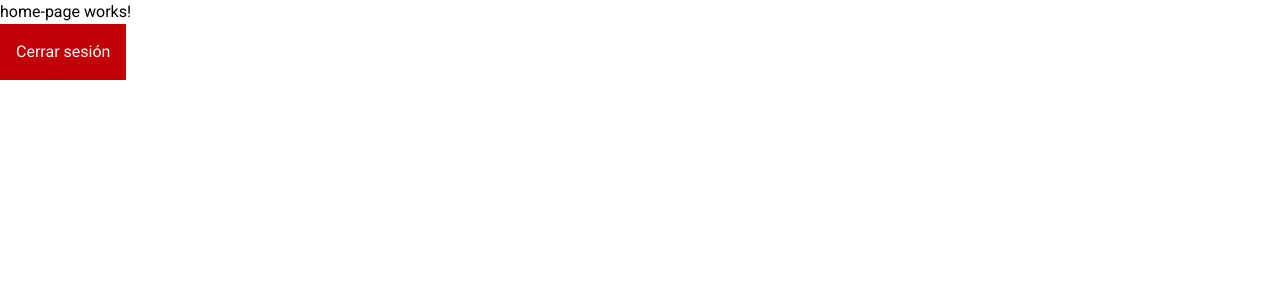
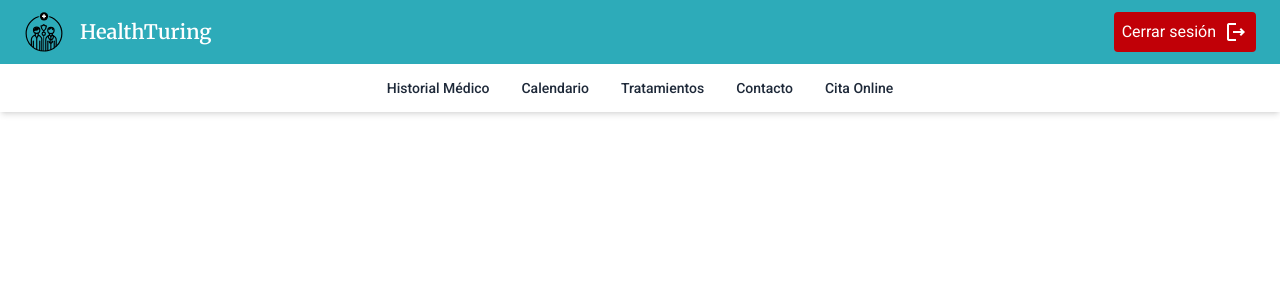
Before and after one commit to HealthTuring/HealthTuring, an Angular app in the folder frontend/healthTuring-client/: page /home in a window 1280 px wide. Shown: the top 300 px of the page. Built offline with nearby package versions, Linux system fonts and the light colour scheme; sample sign-in values are in the browser's storage.

Commit message:
Create Header and Navbar (unfinished)

```diff
--- a/frontend/healthTuring-client/src/app/home/pages/home-page/home-page.component.html
+++ b/frontend/healthTuring-client/src/app/home/pages/home-page/home-page.component.html
@@ -1,2 +1,2 @@
-<p>home-page works!</p>
-<button class="bg-red-700 text-white p-4" (click)="authService.logout()">Cerrar sesión</button>
+<shared-header></shared-header>
+<shared-navbar></shared-navbar>
--- a/frontend/healthTuring-client/src/app/home/pages/home-page/home-page.component.ts
+++ b/frontend/healthTuring-client/src/app/home/pages/home-page/home-page.component.ts
@@ -1,8 +1,10 @@
 import { Component, inject } from '@angular/core';
 import { AuthService } from '../../../auth/services/auth.service';
+import { HeaderComponent } from '../../../shared/components/header/header.component';
+import { NavbarComponent } from '../../../shared/components/navbar/navbar.component';
 
 @Component({
-  imports: [],
+  imports: [HeaderComponent, NavbarComponent],
   templateUrl: './home-page.component.html',
   styleUrl: './home-page.component.css'
 })
--- /dev/null
+++ b/frontend/healthTuring-client/src/app/shared/components/header/header.component.css
@@ -0,0 +1,7 @@
+.bg-primary {
+    background-color: var(--primary-blue);
+}
+
+.mytitle-font {
+  font-family: var(--font-title);;
+}
--- /dev/null
+++ b/frontend/healthTuring-client/src/app/shared/components/header/header.component.html
@@ -0,0 +1,13 @@
+<header class="bg-primary text-white flex justify-between items-center px-6 py-3 shadow-md">
+
+    <div class="flex items-center gap-4">
+        <img src="assets/svg/logoGruesoNegro.svg" alt="HealthTuring Logo" class="h-10 cursor-pointer" />
+        <h1 class="text-xl font-semibold mytitle-font">HealthTuring</h1>
+    </div>
+    <div class="flex items-center gap-2 bg-red-700 text-white p-2 rounded cursor-pointer">
+        <button (click)="logout()">Cerrar sesión</button>
+        <span class="material-icons-outlined">logout</span>
+    </div>
+
+
+</header>
--- /dev/null
+++ b/frontend/healthTuring-client/src/app/shared/components/header/header.component.ts
@@ -0,0 +1,18 @@
+import { Component, inject } from '@angular/core';
+import { AuthService } from '../../../auth/services/auth.service';
+
+@Component({
+  selector: 'shared-header',
+  imports: [],
+  templateUrl: './header.component.html',
+  styleUrl: './header.component.css'
+})
+export class HeaderComponent {
+
+  private authService = inject(AuthService);
+
+  logout() {
+    this.authService.logout();
+  }
+
+}
--- /dev/null
+++ b/frontend/healthTuring-client/src/app/shared/components/navbar/navbar.component.html
@@ -0,0 +1,13 @@
+<nav class="bg-white shadow-md">
+    <div class="max-w-7xl mx-auto flex justify-center items-center h-12">
+
+        <!-- Menu items -->
+        <ul class="flex space-x-8 text-sm font-medium text-gray-800">
+            <li class="cursor-pointer hover:bg-teal-100"><span>Historial Médico</span></li>
+            <li class="cursor-pointer"><span>Calendario</span></li>
+            <li class="cursor-pointer"><span>Tratamientos</span></li>
+            <li class="cursor-pointer"><span>Contacto</span></li>
+            <li class="cursor-pointer"><span>Cita Online</span></li>
+        </ul>
+    </div>
+</nav>
```
Also changed, not shown: frontend/healthTuring-client/src/app/shared/components/navbar/navbar.component.ts (added, +11 -0 lines), frontend/healthTuring-client/public/assets/svg/1.svg (deleted), frontend/healthTuring-client/src/app/shared/components/navbar/navbar.component.css (added).
